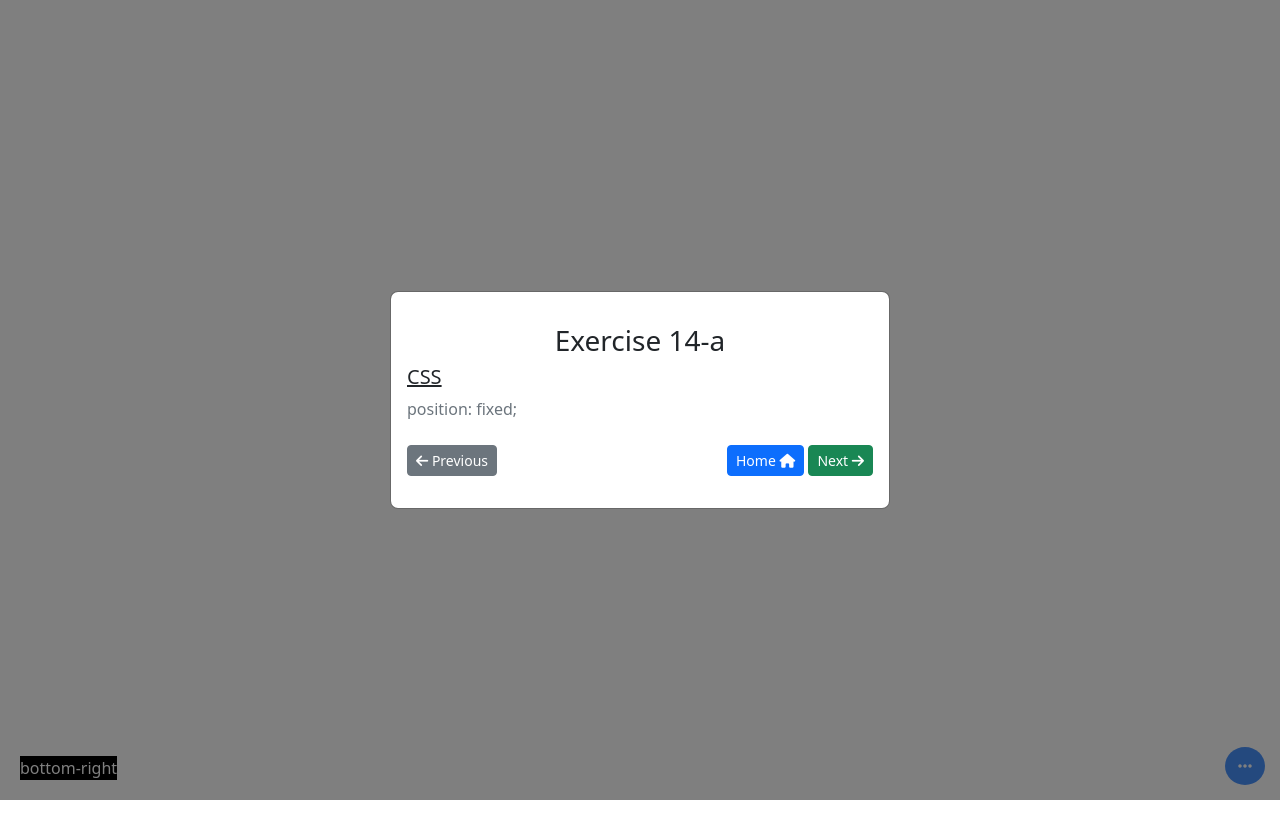
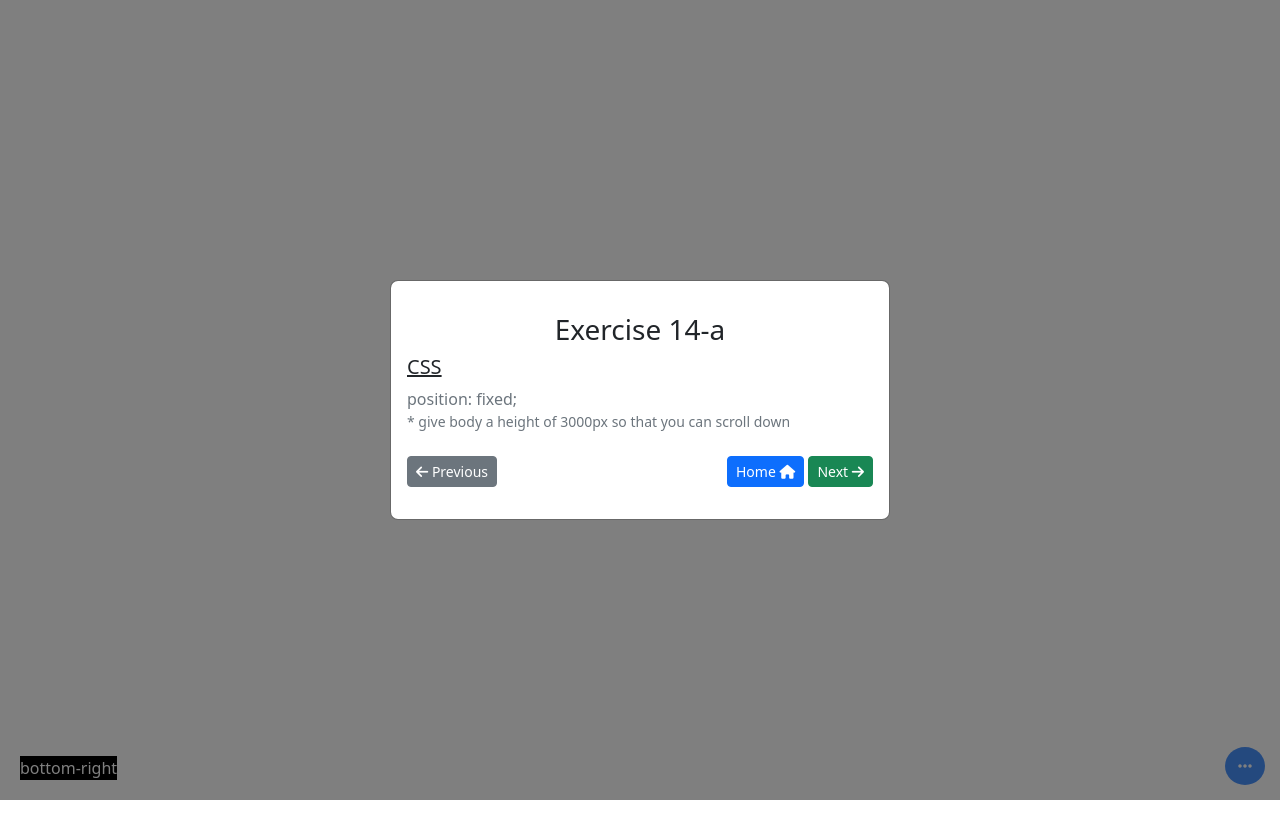
Before and after one commit to myatnoemaung97/html-css-exercises, a plain HTML site: page 14/a/index.html in a window 1280 px wide. Both pictures are taken after a click on the button 1245 px from the left and 766 px from the top of the page. Shown: the top 838 px of the page. Drawn offline with nearby package versions, Linux system fonts and the light colour scheme.

Commit message:
body height hint added for position fixed exercises

```diff
--- a/14/a/index.html
+++ b/14/a/index.html
@@ -42,6 +42,7 @@
               <h5 class="text-decoration-underline">CSS</h5>
               <div class="text-secondary">
                 <p class="m-0">position: fixed;</p>
+                <p class="m-0 fs-14">* give body a height of 3000px so that you can scroll down</p>
               </div>
             </div>
           </div>
```
Also changed, not shown: 14/b/index.html (+1 -0 lines), 14/c/index.html (+1 -0 lines), 14/d/index.html (+1 -0 lines), 14/e/index.html (+1 -0 lines), 14/f/index.html (+1 -0 lines), 15/a/index.html (+1 -0 lines), 15/b/index.html (+1 -0 lines).
